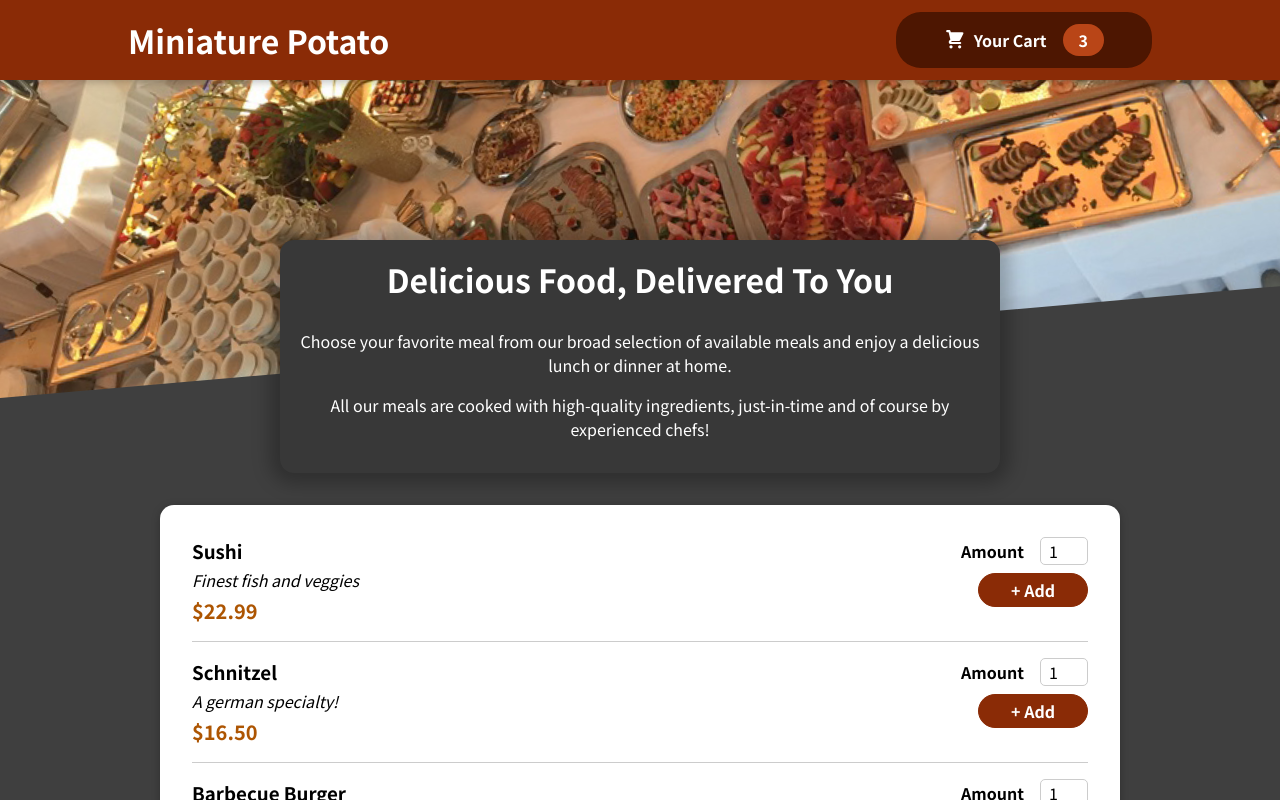
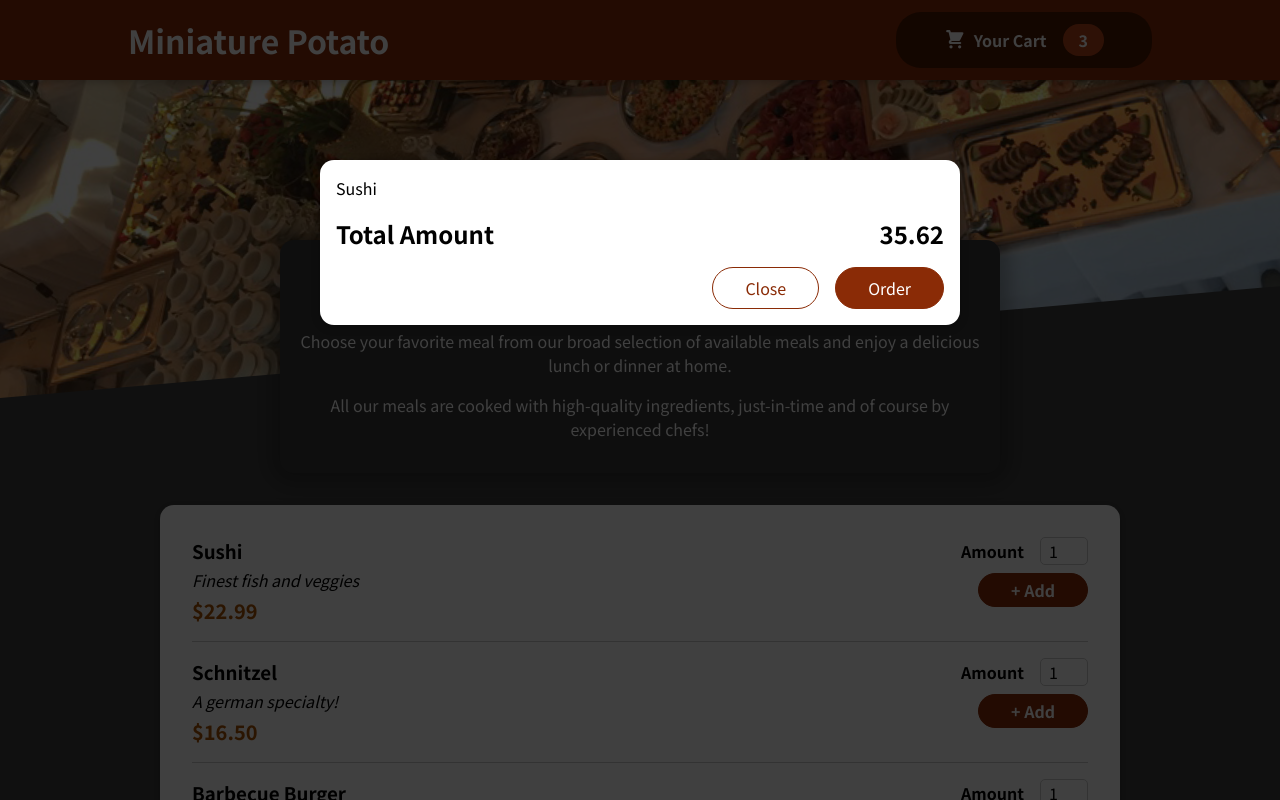
Before and after one commit to dpthegrey/miniature-potato, a React (Create React App) app: page / in a window 1280 px wide. Shown: the top 800 px of the page. Built offline with nearby package versions, Linux system fonts and the light colour scheme.

Commit message:
Adding a Modal via a React Portal

```diff
--- a/public/index.html
+++ b/public/index.html
@@ -28,6 +28,7 @@
   </head>
   <body>
     <noscript>You need to enable JavaScript to run this app.</noscript>
+    <div id="overlays"></div>
     <div id="root"></div>
     <!--
       This HTML file is a template.
--- a/src/App.js
+++ b/src/App.js
@@ -2,10 +2,12 @@
 
 import Header from "./components/Layout/Header";
 import Meals from "./components/Meals/Meals";
+import Cart from "./components/Cart/Cart";
 
 function App() {
   return (
     <Fragment>
+      <Cart />
       <Header />
       <main>
         <Meals />
--- a/src/components/Cart/Cart.js
+++ b/src/components/Cart/Cart.js
@@ -1,3 +1,4 @@
+import Modal from "../UI/Modal";
 import classes from "./Cart.module.css";
 
 const Cart = (props) => {
@@ -10,7 +11,7 @@
   );
 
   return (
-    <div>
+    <Modal>
       {cartItems}
       <div className={classes.total}>
         <span>Total Amount</span>
@@ -20,7 +21,7 @@
         <button className={classes["button--alt"]}>Close</button>
         <button className={classes.button}>Order</button>
       </div>
-    </div>
+    </Modal>
   );
 };
 
--- /dev/null
+++ b/src/components/UI/Modal.js
@@ -0,0 +1,32 @@
+import { Fragment } from "react";
+import ReactDOM from "react-dom";
+
+import classes from "./Modal.module.css";
+
+const Backdrop = (props) => {
+  return <div className={classes.backdrop} />;
+};
+
+const ModalOverlay = (props) => {
+  return (
+    <div className={classes.modal}>
+      <div className={classes.content}>{props.children}</div>
+    </div>
+  );
+};
+
+const portalElement = document.getElementById("overlays");
+
+const Modal = (props) => {
+  return (
+    <Fragment>
+      {ReactDOM.createPortal(<Backdrop />, portalElement)}
+      {ReactDOM.createPortal(
+        <ModalOverlay>{props.children}</ModalOverlay>,
+        portalElement
+      )}
+    </Fragment>
+  );
+};
+
+export default Modal;
--- /dev/null
+++ b/src/components/UI/Modal.module.css
@@ -0,0 +1,40 @@
+.backdrop {
+  position: fixed;
+  top: 0;
+  left: 0;
+  width: 100%;
+  height: 100vh;
+  z-index: 20;
+  background-color: rgba(0, 0, 0, 0.75);
+}
+
+.modal {
+  position: fixed;
+  top: 20vh;
+  left: 5%;
+  width: 90%;
+  background-color: white;
+  padding: 1rem;
+  border-radius: 14px;
+  box-shadow: 0 2px 8px rgba(0, 0, 0, 0.25);
+  z-index: 30;
+  animation: slide-down 300ms ease-out forwards;
+}
+
+@media (min-width: 768px) {
+  .modal {
+    width: 40rem;
+    left: calc(50% - 20rem);
+  }
+}
+
+@keyframes slide-down {
+  from {
+    opacity: 0;
+    transform: translateY(-3rem);
+  }
+  to {
+    opacity: 1;
+    transform: translateY(0);
+  }
+}
```
